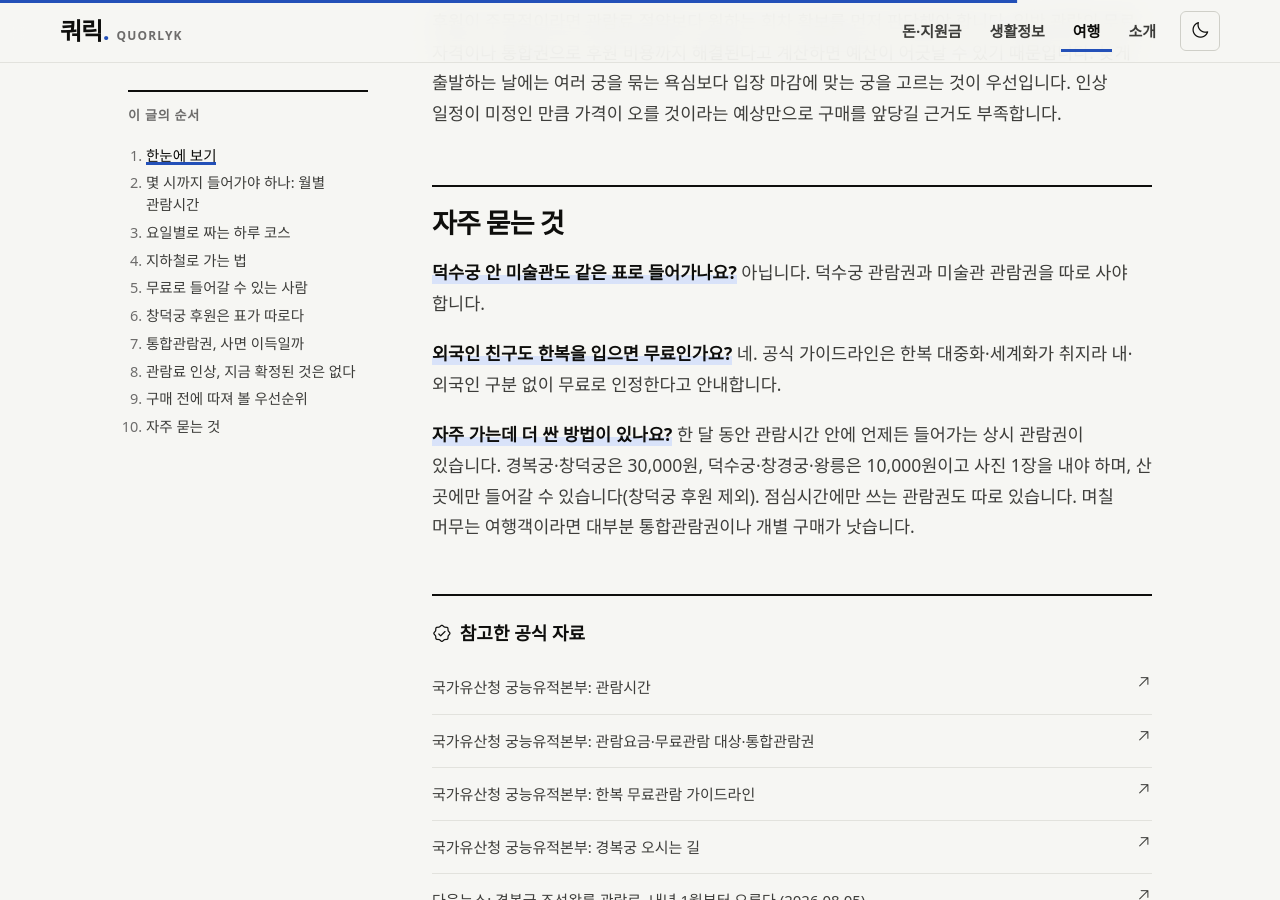
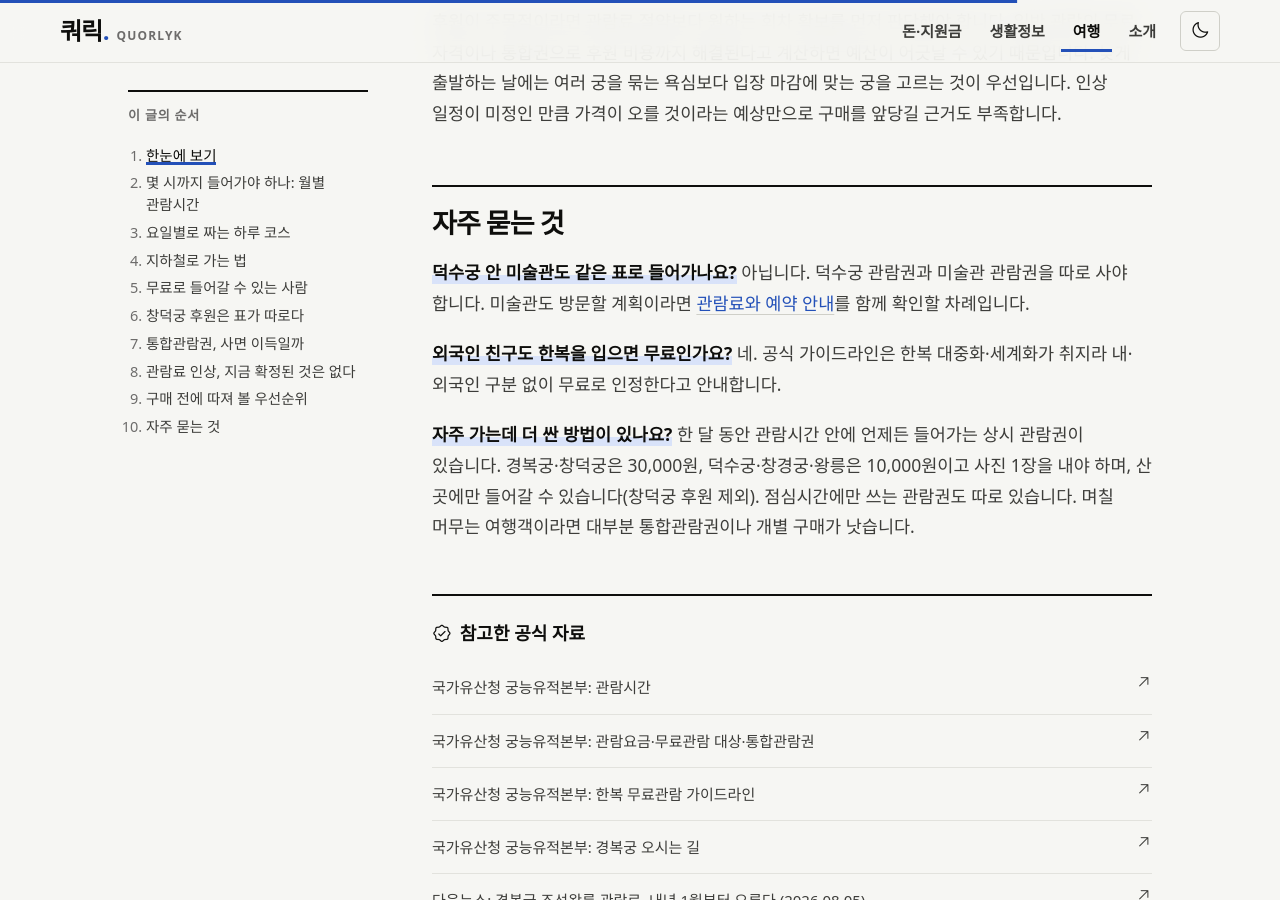
Before and after one commit to ekgoddlek0-dotcom/quorlyk-site, a Jekyll site: the page built from _posts/2026-10-08-seoul-palaces-fee-closing-days.md, in a window 1280 px wide and 900 px high, scrolled down 7007 px. Built offline with Jekyll 4.4.1, drawn with Linux system fonts in a browser that asks for light colours; some web fonts are replaced.

Commit message:
관련 글 연결: 서울 4대 궁 관람료·관람시간·휴궁일·무료 입장 총정리 (관람료 인상 일정 확인 포함)

```diff
--- a/_posts/2026-10-08-seoul-palaces-fee-closing-days.md
+++ b/_posts/2026-10-08-seoul-palaces-fee-closing-days.md
@@ -136,7 +137,7 @@ enriched: 2026-11-18
 ## 자주 묻는 것
 
 **덕수궁 안 미술관도 같은 표로 들어가나요?**
-아닙니다. 덕수궁 관람권과 미술관 관람권을 따로 사야 합니다.
+아닙니다. 덕수궁 관람권과 미술관 관람권을 따로 사야 합니다. 미술관도 방문할 계획이라면 [관람료와 예약 안내](/seoul-public-museums-admission-reservation/)를 함께 확인할 차례입니다.
 
 **외국인 친구도 한복을 입으면 무료인가요?**
 네. 공식 가이드라인은 한복 대중화·세계화가 취지라 내·외국인 구분 없이 무료로 인정한다고 안내합니다.
```
Also changed, not shown: other parts of _posts/2026-10-08-seoul-palaces-fee-closing-days.md (+1 -0 lines).
